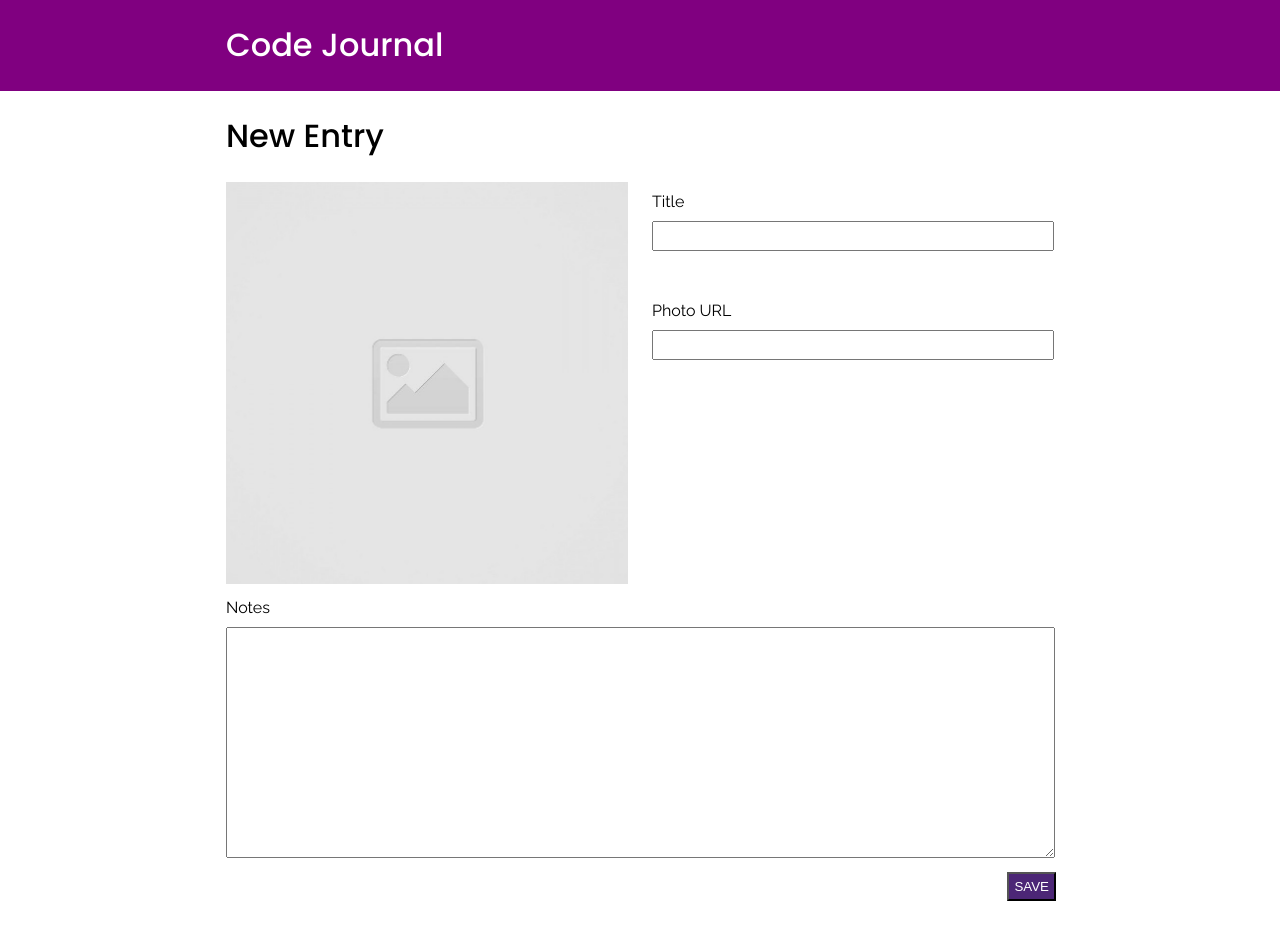
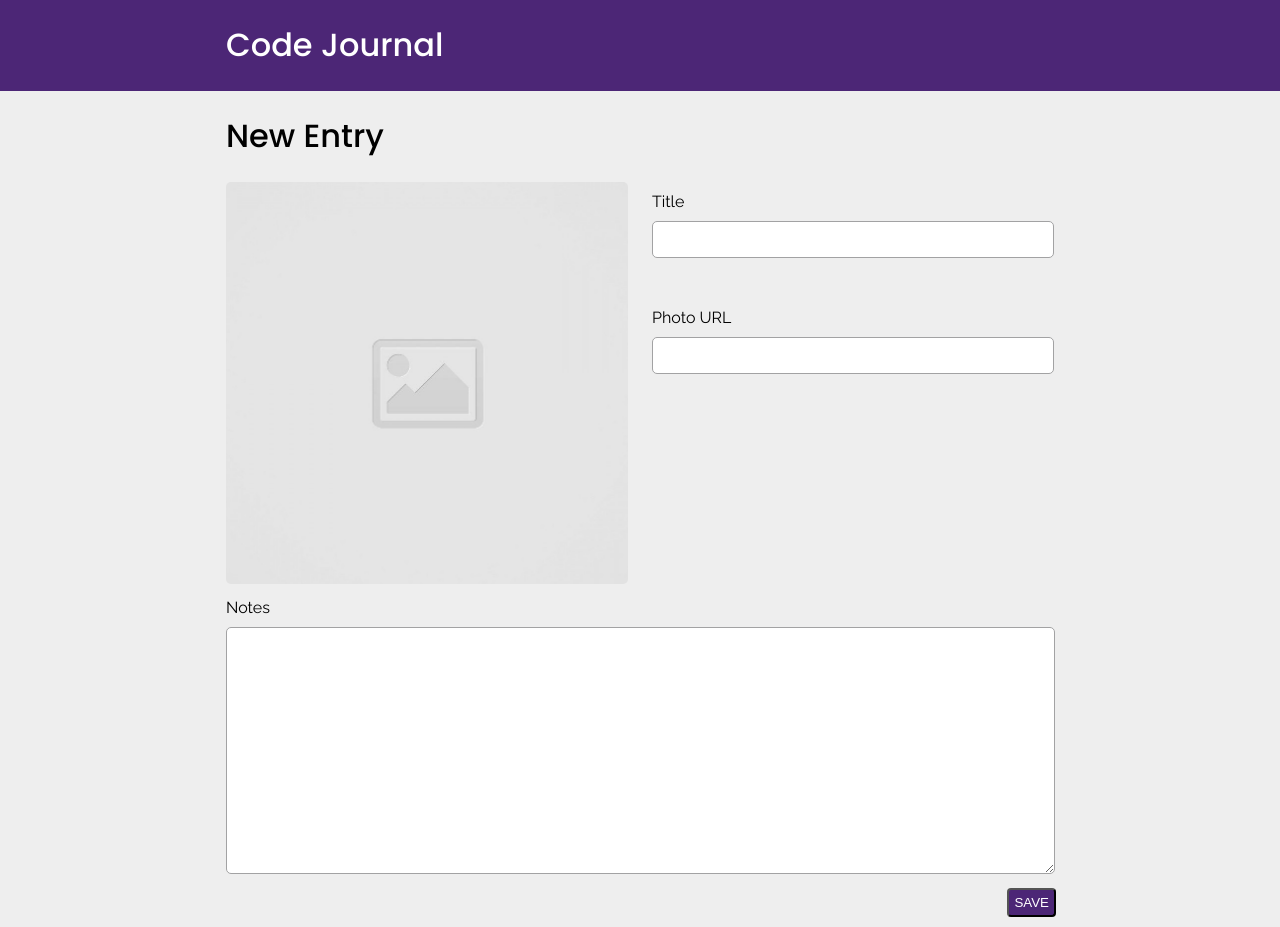
Before and after one commit to JRodriguez-Luna/code-journal, a website with bundled scripts: page index.html in a window 1280 px wide. Built offline with nearby package versions, Linux system fonts and the light colour scheme.

Commit message:
Fix/Add css style #7

```diff
--- a/css/styles.css
+++ b/css/styles.css
@@ -1,5 +1,5 @@
 header {
-  background-color: purple;
+  background-color: #4c2676;
   color: white;
 }
 
@@ -7,8 +7,9 @@ body {
   /* Primary Text Font for Body */
   font-family: Raleway, sans-serif;
   font-optical-sizing: auto;
-  font-weight: <weight>;
+  font-weight: normal;
   font-style: normal;
+  background-color: #eee;
 }
 
 textarea {
@@ -24,6 +25,7 @@ textarea {
 .default-img {
   width: 100%;
   height: auto;
+  border-radius: 5px;
 }
 
 .box-label {
@@ -37,13 +39,21 @@ textarea {
 .custom-text-input {
   width: 100%;
   height: auto;
-  padding-bottom: 10px;
+}
+
+.custom-text-input,
+textarea {
+  border: 1px solid #a2a2a3;
+  border-radius: 5px;
+  outline: none;
+  padding: 10px;
 }
 
 .custom-button {
   padding: 5px;
   background-color: #4c2676;
   color: white;
+  border-radius: 4px;
 }
 
 .start-end {
```
